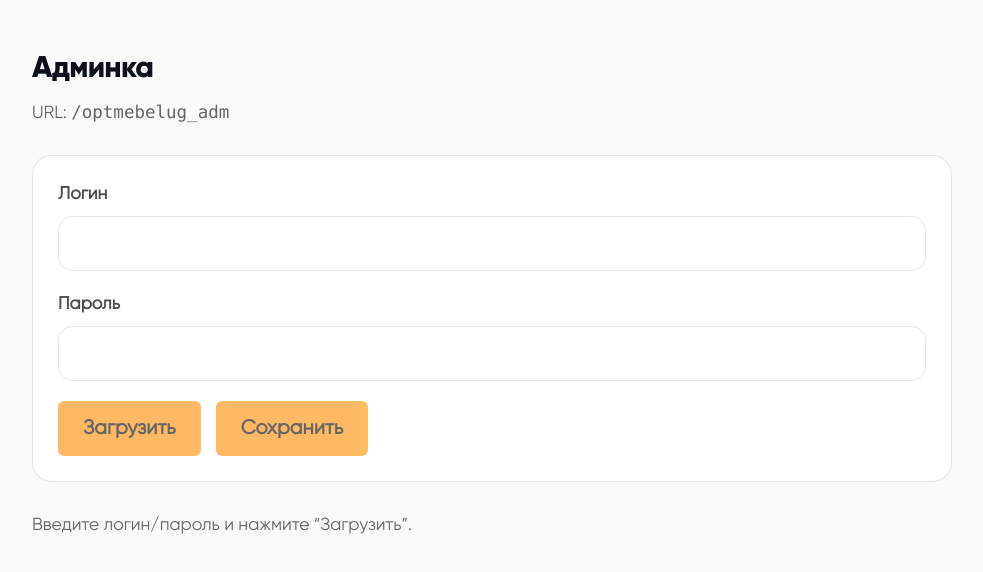
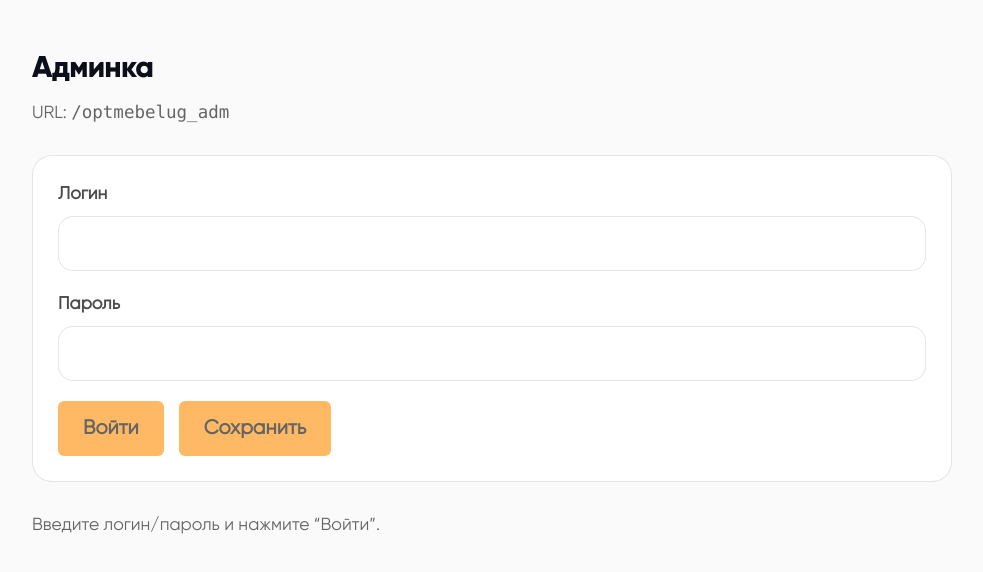
Before and after one commit to atalik07/kavkaz-vector-next, a Next.js app: page /optmebelug_adm in a window 1280 px wide. Shown: the top 572 px of the page, without its empty margins (148-1131 px from the left). Built offline with nearby package versions, Linux system fonts and the light colour scheme.

Commit message:
admin micro fix

```diff
--- a/app/optmebelug_adm/page.tsx
+++ b/app/optmebelug_adm/page.tsx
@@ -101,7 +101,7 @@ export default function AdminPage() {
     }
 
     if (!loaded) {
-      setError("Сначала нажмите “Загрузить”.");
+      setError("Сначала нажмите “Войти”.");
       return;
     }
 
@@ -198,7 +198,7 @@ export default function AdminPage() {
             className="ui-btn inline-flex h-11 items-center justify-center rounded-xl bg-[color:var(--accent)] px-5 text-base font-semibold text-black hover:opacity-95 disabled:opacity-60"
             disabled={!user || !pass || loading}
           >
-            {loading ? "Загрузка…" : "Загрузить"}
+            {loading ? "Авторизация…" : "Войти"}
           </button>
 
           <button
@@ -282,19 +282,10 @@ export default function AdminPage() {
               placeholder="https://t.me/+invite"
             />
           </div>
-
-          <details className="mt-2">
-            <summary className="cursor-pointer text-sm font-semibold text-black/70 dark:text-white/70">
-              Показать raw JSON
-            </summary>
-            <pre className="mt-3 max-h-[50vh] overflow-auto rounded-xl bg-black/5 p-4 text-xs text-black/80 dark:bg-white/5 dark:text-white/80">
-              {JSON.stringify(overrideJson, null, 2)}
-            </pre>
-          </details>
         </div>
       ) : (
         <p className="mt-6 text-sm text-black/60 dark:text-white/60">
-          Введите логин/пароль и нажмите “Загрузить”.
+          Введите логин/пароль и нажмите “Войти”.
         </p>
       )}
     </main>
```
